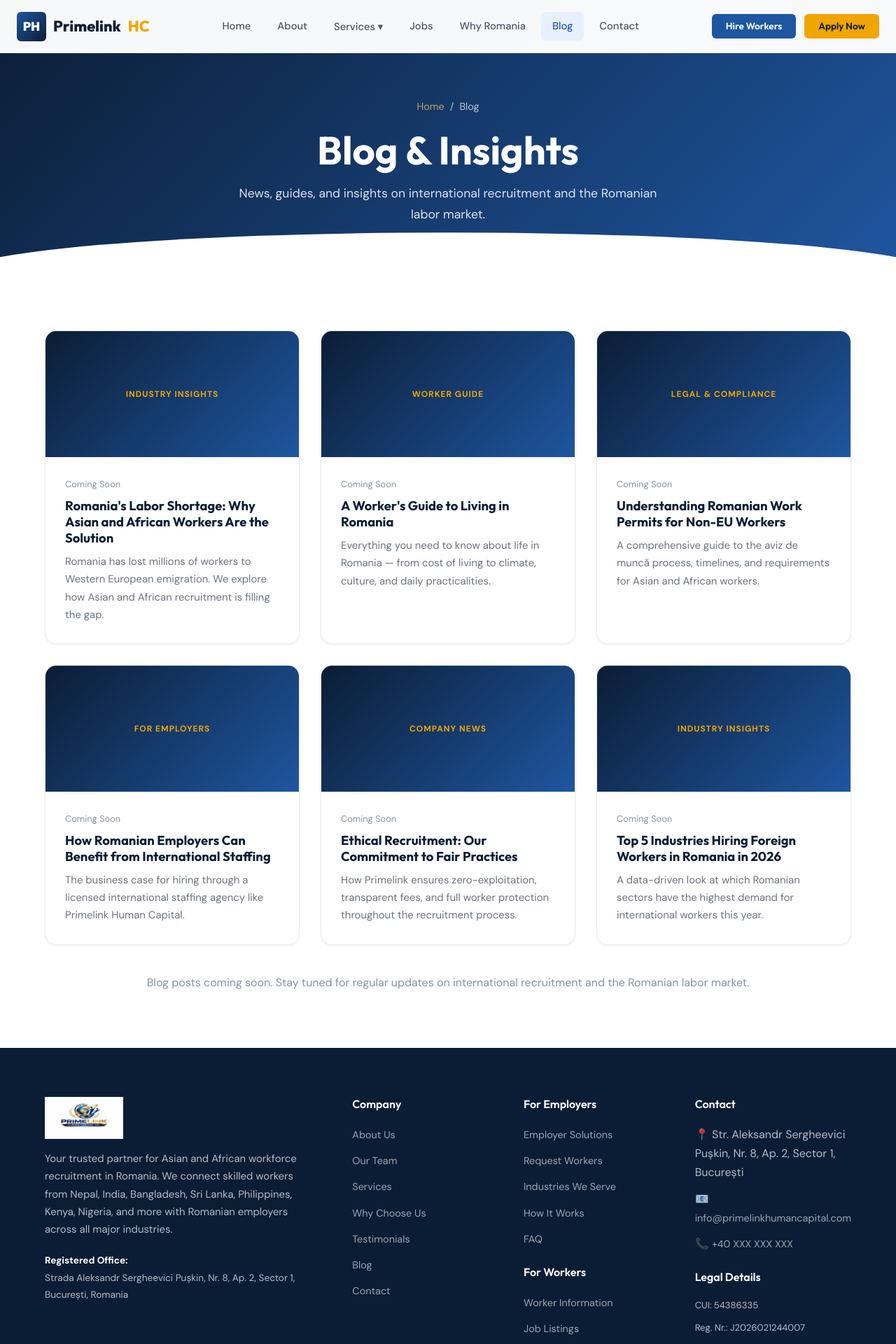
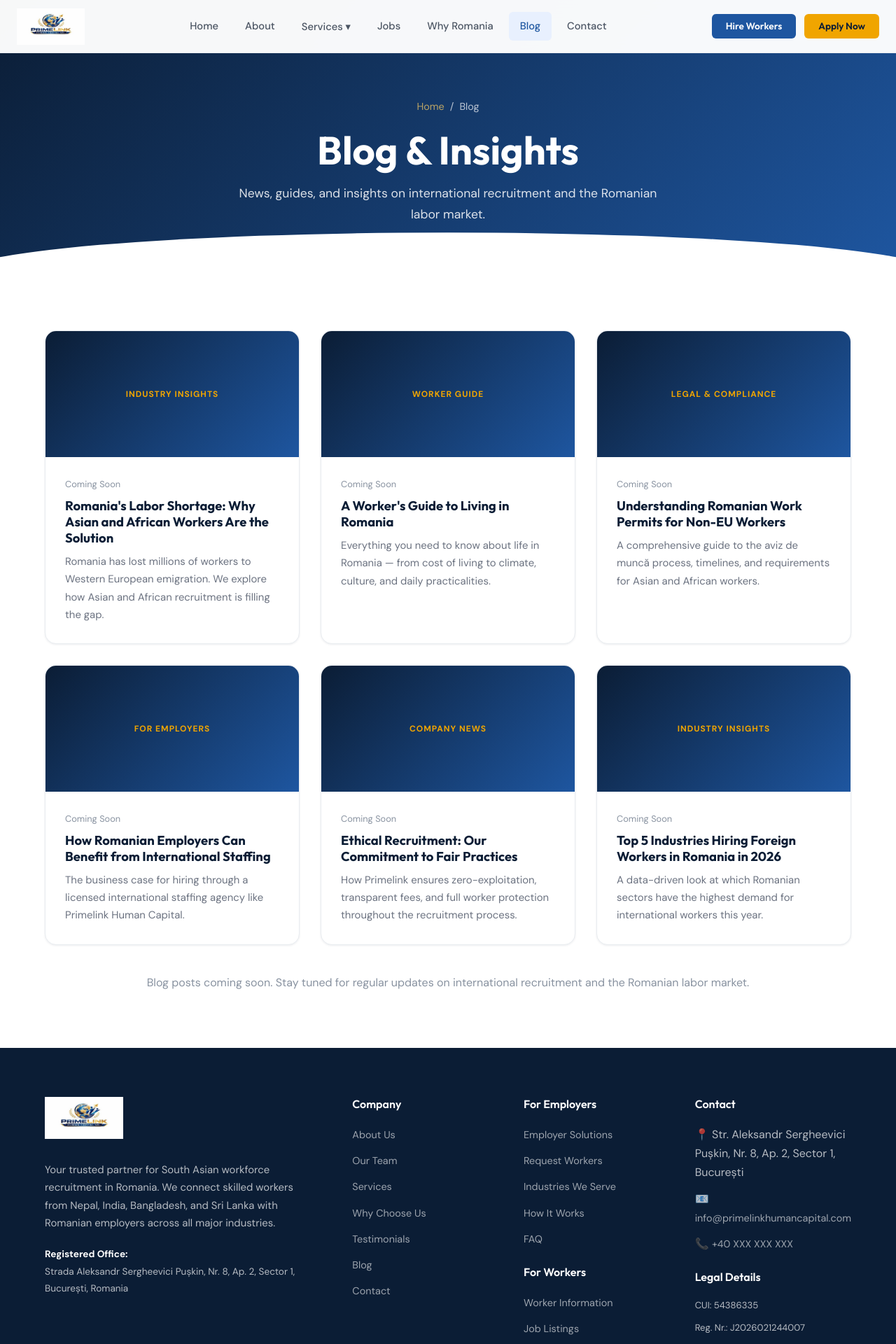
Before and after one commit to BIKASH907/PrimeLink, a Next.js app: page /blog in a window 1280 px wide. Shown: the top 1920 px of the page at 70% size. Built offline with nearby package versions, Linux system fonts and the light colour scheme.

Commit message:
fix: logo in header and footer

```diff
--- a/components/Footer.js
+++ b/components/Footer.js
@@ -9,12 +9,12 @@
       <div className="container">
         <div className="footer-grid">
           <div className="footer-brand">
-            <Link href="/" className="logo" style={{ marginBottom: '8px' }}>
-              <img src="/logo.png" alt="Primelink Human Capital" style={{height:'60px',width:'auto'}} />
+            <Link href="/" style={{ display: 'inline-block', marginBottom: '8px' }}>
+              <img src="/logo.png" alt="Primelink Human Capital" style={{ height: '60px', width: 'auto' }} />
             </Link>
             <p>
-              Your trusted partner for Asian and African workforce recruitment in Romania.
-              We connect skilled workers from Nepal, India, Bangladesh, Sri Lanka, Philippines, Kenya, Nigeria, and more
+              Your trusted partner for South Asian workforce recruitment in Romania.
+              We connect skilled workers from Nepal, India, Bangladesh, and Sri Lanka
               with Romanian employers across all major industries.
             </p>
             <div style={{ marginTop: '20px', fontSize: '0.85rem', lineHeight: '1.8' }}>
@@ -85,6 +85,7 @@
           <strong>{COMPANY.legal}</strong> | CUI: {COMPANY.cui} | Nr. Registrul Comerțului: {COMPANY.regNo} |
           EUID: {COMPANY.euid} | Certificat de Înregistrare: Seria B Nr. 5780913 |
           Sediu Social: {COMPANY.address} |
+          Capital Social: 20.000 LEI |
           CAEN Principal: 7820 — Activități ale agențiilor de plasare temporară a forței de muncă și furnizarea altor resurse umane |
           Înregistrată prin Încheierea nr. 263477 din 30.03.2026 la Oficiul Registrului Comerțului de pe lângă Tribunalul București |
           Administrator: BHAT BIKASH — Puteri Depline
--- a/components/Header.js
+++ b/components/Header.js
@@ -38,8 +38,7 @@
       <header className={`header ${scrolled ? 'scrolled' : ''}`}>
         <div className="header-inner">
           <Link href="/" className="logo">
-            <div className="logo-icon">PH</div>
-            Primelink<span>HC</span>
+            <img src="/logo.png" alt="Primelink Human Capital" style={{ height: '52px', width: 'auto' }} />
           </Link>
 
           <nav className="nav">
```
